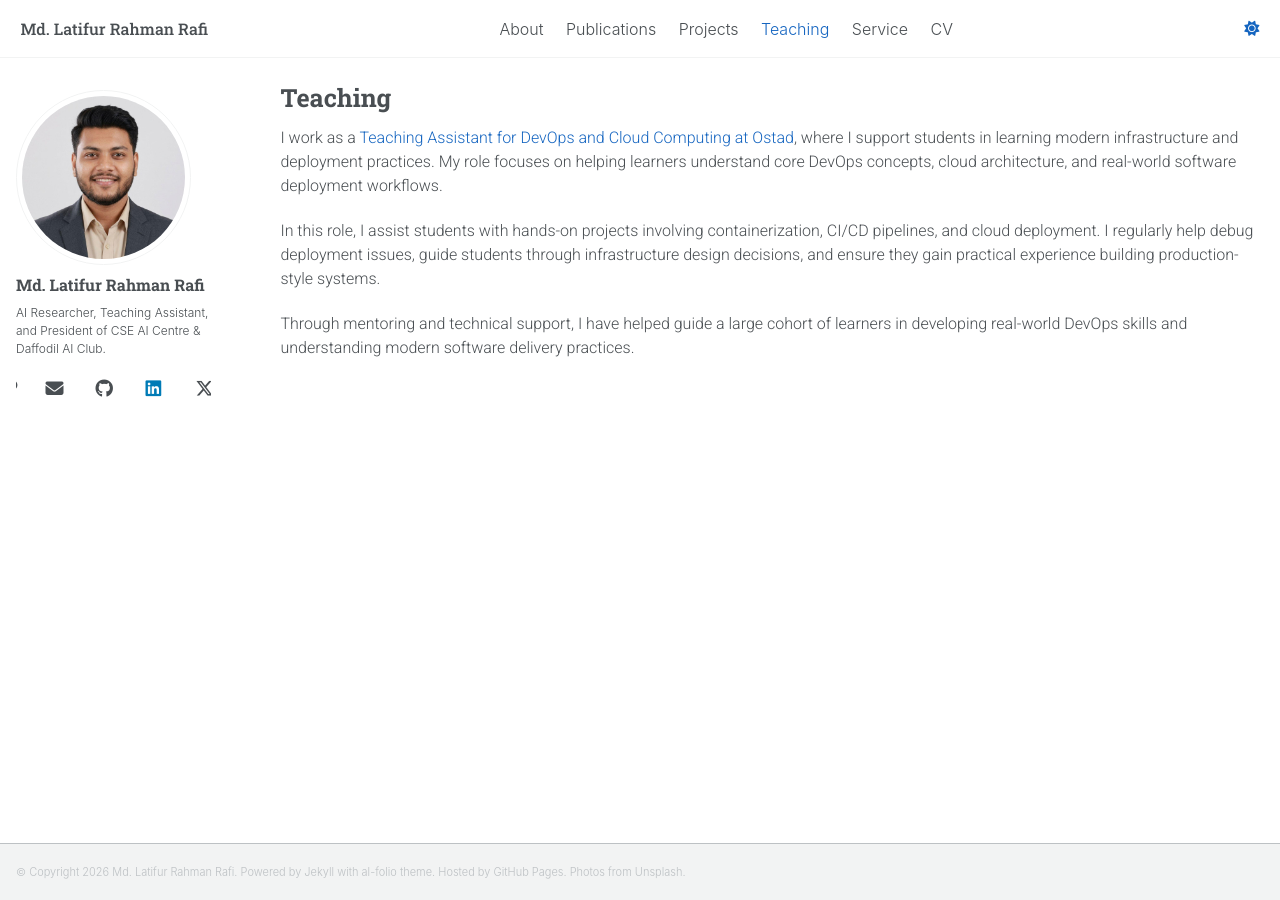
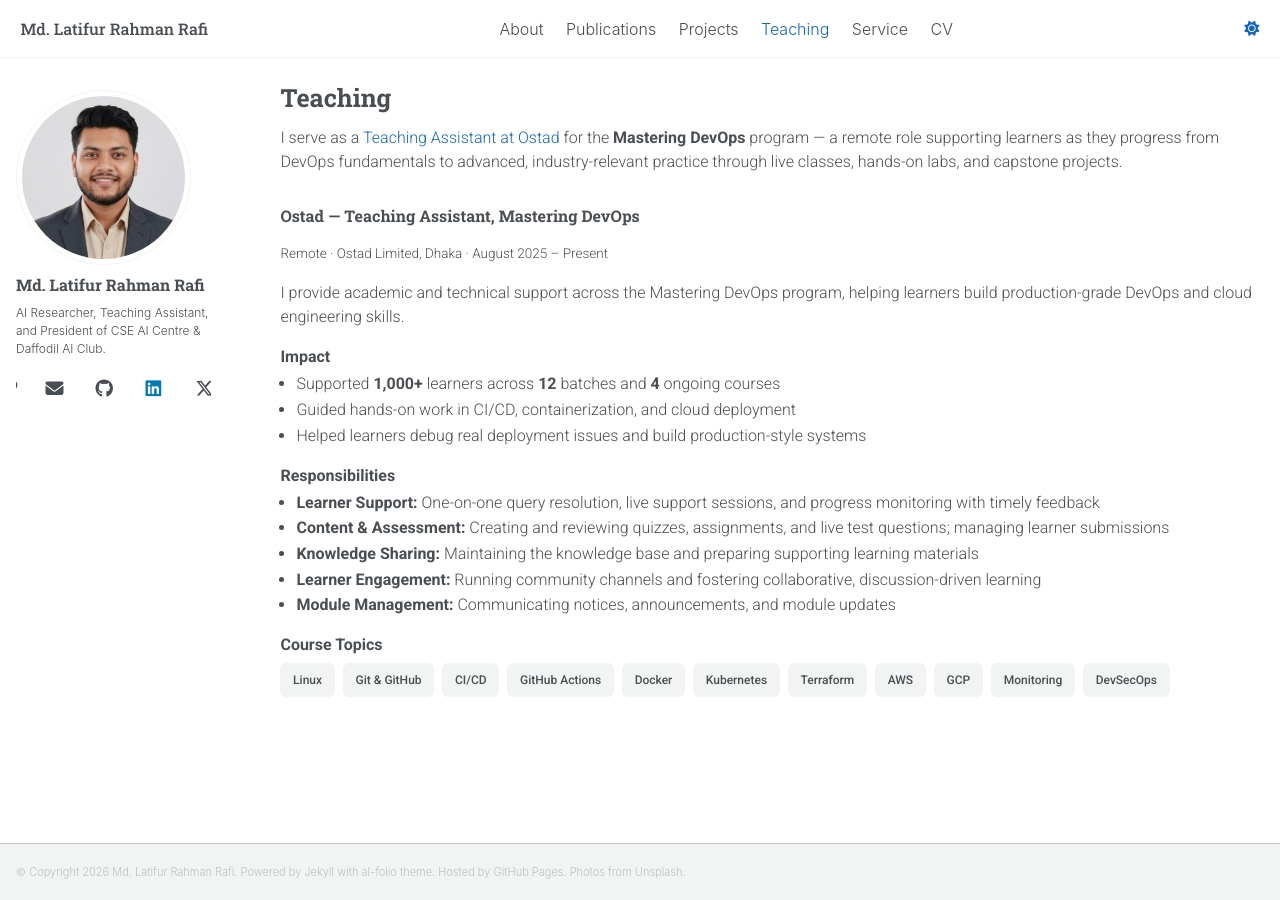
Before and after one commit to latifurrafi/latifurrafi.github.io, a Jekyll site: the page built from teaching.md, in a window 1280 px wide. Built offline with Jekyll 4.4.1, drawn with Linux system fonts in a browser that asks for light colours; a script bundle is joined from its source files by our own code; library files that are not in the unit come from our copies.

Commit message:
V16_Update

```diff
--- a/assets/css/main.scss
+++ b/assets/css/main.scss
@@ -462,19 +462,51 @@ html[data-theme="dark"] .footer-social__img {
   fill: var(--global-text-color);
 }
 
-// Compact spacing for service page sub-section lists
-.service-content p {
+// Compact spacing for service / teaching page sub-section lists
+.service-content p,
+.teaching-content p {
   margin-bottom: 0.2em;
 }
 
-.service-content ul {
+.service-content ul,
+.teaching-content ul {
   margin-top: 0.1em;
   margin-bottom: 0.5em;
   padding-left: 16px;
 }
 
-.service-content li {
+.service-content li,
+.teaching-content li {
   margin-bottom: 0.1em;
+}
+
+// Meta line under a role heading (e.g. "Remote · Dhaka · Aug 2025 – Present")
+.teaching-content h3 + p em {
+  color: var(--global-fig-caption-color);
+  font-style: normal;
+  font-size: 13.5px;
+}
+
+// Technology / topic tag pills (shared with project cards)
+.tech-tags {
+  display: flex;
+  flex-wrap: wrap;
+  gap: 0.45rem;
+  list-style: none;
+  margin: 0.35rem 0 0.5rem !important;
+  padding: 0 !important;
+}
+
+.tech-tags li {
+  font-family: "Roboto", sans-serif;
+  font-size: 12px;
+  font-weight: 500;
+  padding: 0.22rem 0.65rem;
+  border-radius: 6px;
+  background: var(--global-footer-bg-color);
+  border: 1px solid var(--global-border-color);
+  color: var(--global-text-color);
+  margin: 0 !important;
 }
 
 // -----------------------------
--- a/teaching.md
+++ b/teaching.md
@@ -8,18 +8,44 @@ classes: page-links-blue
 
 {% include base_path %}
 
-<p>
-  I work as a <a href="https://ostad.app/instructor/204088" target="_blank" rel="noopener">Teaching Assistant for DevOps and Cloud Computing at Ostad</a>, where I support students in learning modern infrastructure and deployment practices. My role focuses on helping learners understand core DevOps concepts, cloud architecture, and real-world software deployment workflows.
-</p>
+<p>I serve as a <a href="https://ostad.app/instructor/204088" target="_blank" rel="noopener">Teaching Assistant at Ostad</a> for the <strong>Mastering DevOps</strong> program — a remote role supporting learners as they progress from DevOps fundamentals to advanced, industry-relevant practice through live classes, hands-on labs, and capstone projects.</p>
 
-<p>
-  In this role, I assist students with hands-on projects involving containerization, CI/CD pipelines, and cloud deployment. I regularly help debug deployment issues, guide students through infrastructure design decisions, and ensure they gain practical experience building production-style systems.
-</p>
+<div class="teaching-content" markdown="1">
 
-<p>
-  Through mentoring and technical support, I have helped guide a large cohort of learners in developing real-world DevOps skills and understanding modern software delivery practices.
-</p>
+### Ostad — Teaching Assistant, Mastering DevOps
 
-{% for post in site.teaching reversed %}
-  {% include archive-single.html %}
-{% endfor %}
+*Remote · Ostad Limited, Dhaka · August 2025 – Present*
+
+I provide academic and technical support across the Mastering DevOps program, helping learners build production-grade DevOps and cloud engineering skills.
+
+**Impact**
+
+- Supported **1,000+** learners across **12** batches and **4** ongoing courses
+- Guided hands-on work in CI/CD, containerization, and cloud deployment
+- Helped learners debug real deployment issues and build production-style systems
+
+**Responsibilities**
+
+- **Learner Support:** One-on-one query resolution, live support sessions, and progress monitoring with timely feedback
+- **Content & Assessment:** Creating and reviewing quizzes, assignments, and live test questions; managing learner submissions
+- **Knowledge Sharing:** Maintaining the knowledge base and preparing supporting learning materials
+- **Learner Engagement:** Running community channels and fostering collaborative, discussion-driven learning
+- **Module Management:** Communicating notices, announcements, and module updates
+
+**Course Topics**
+
+<ul class="tech-tags">
+  <li>Linux</li>
+  <li>Git &amp; GitHub</li>
+  <li>CI/CD</li>
+  <li>GitHub Actions</li>
+  <li>Docker</li>
+  <li>Kubernetes</li>
+  <li>Terraform</li>
+  <li>AWS</li>
+  <li>GCP</li>
+  <li>Monitoring</li>
+  <li>DevSecOps</li>
+</ul>
+
+</div>
```
Also changed, not shown: _teaching/2014-spring-teaching-1.md (deleted, +0 -20 lines), _teaching/2015-spring-teaching-2.md (deleted, +0 -20 lines), index.md (+1 -1 lines), service.md (+1 -1 lines).
